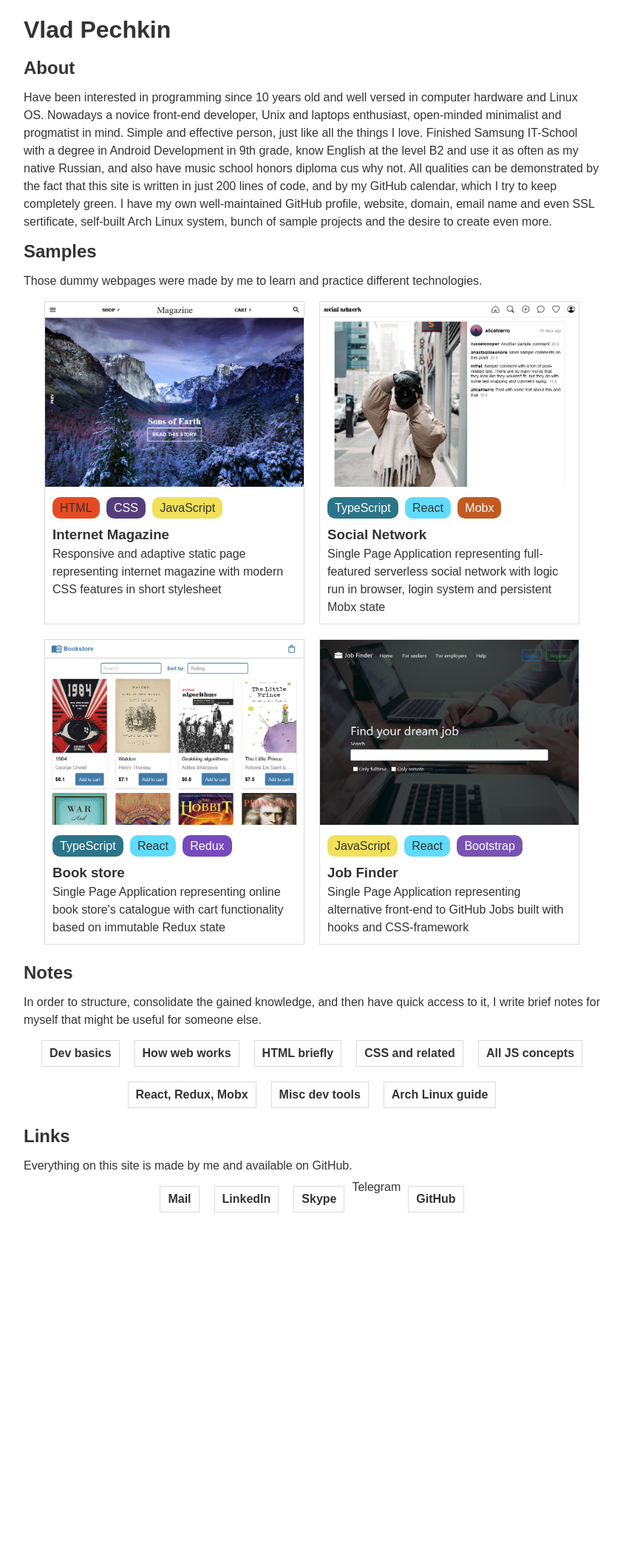
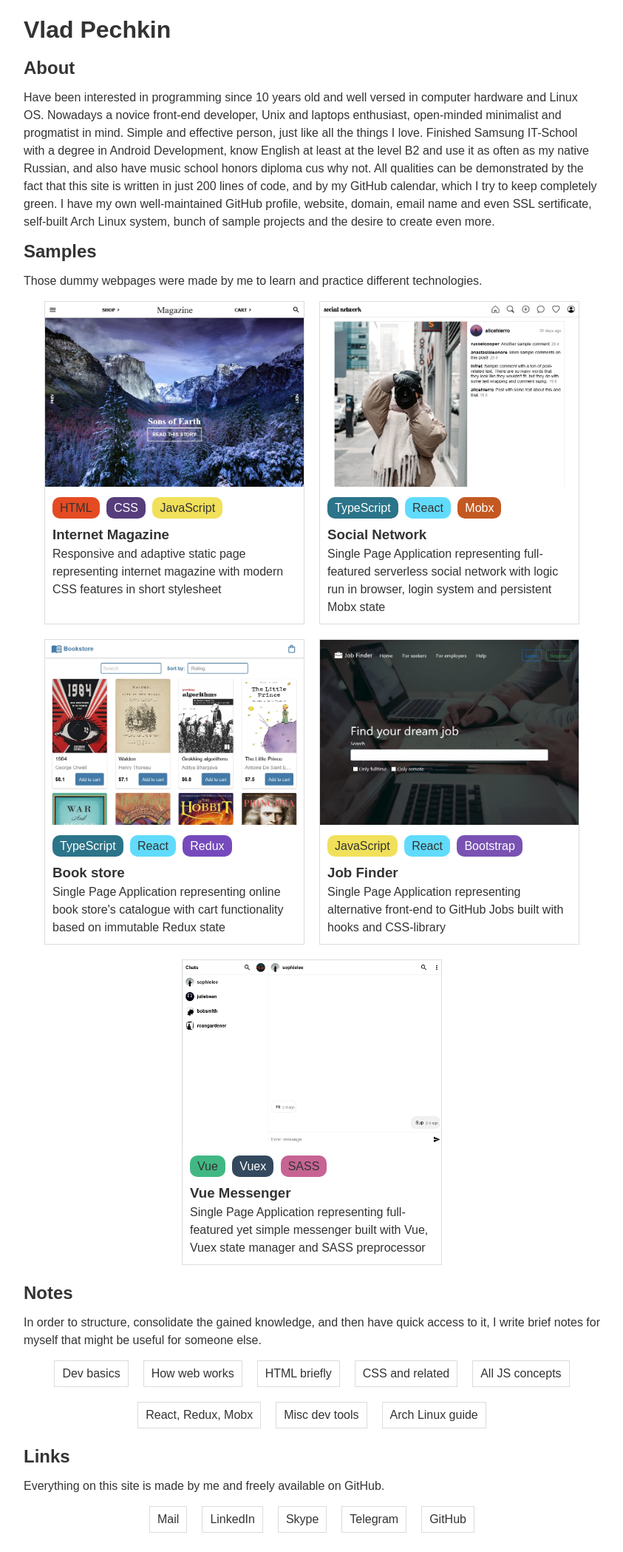
Before and after one commit to pechkn/pechkn.github.io, a Jekyll site: the page index.html, which Jekyll copies as it is, in a window 1280 px wide. Shown: the whole page at 74% size, without its empty margins (218-1061 px from the left). Built offline with Jekyll 4.4.1, drawn with Linux system fonts in a browser that asks for light colours; before the commit the page ends 1665 px from its top, so only the background shows below that.

Commit message:
Update previews, add card

```diff
--- a/index.html
+++ b/index.html
@@ -2,6 +2,7 @@
 <html lang="en">
   <head>
     <meta charset="UTF-8" />
+    <meta name="viewport" content="width=device-width, initial-scale=1.0" />
     <link rel="stylesheet" href="style.css" />
     <title>Vlad Pechkin</title>
   </head>
@@ -13,8 +14,8 @@
         Have been interested in programming since 10 years old and well versed in computer hardware
         and Linux OS. Nowadays a novice front-end developer, Unix and laptops enthusiast,
         open-minded minimalist and progmatist in mind. Simple and effective person, just like all
-        the things I love. Finished Samsung IT-School with a degree in Android Development in 9th
-        grade, know English at the level B2 and use it as often as my native Russian, and also have
+        the things I love. Finished Samsung IT-School with a degree in Android Development, know
+        English at least at the level B2 and use it as often as my native Russian, and also have
         music school honors diploma cus why not. All qualities can be demonstrated by the fact that
         this site is written in just 200 lines of code, and by my GitHub calendar, which I try to
         keep completely green. I have my own well-maintained GitHub profile, website, domain, email
@@ -27,7 +28,7 @@
       <p>Those dummy webpages were made by me to learn and practice different technologies.</p>
       <div class="container">
         <a class="card" href="https://infret.github.io/internet-magazine">
-          <img class="preview" src="res/internet-magazine.png" alt="Site preview" />
+          <img class="preview" src="res/internet-magazine.webp" alt="Site preview" />
           <span class="html" />
           <span class="css" />
           <span class="js" />
@@ -38,7 +39,7 @@
           </p>
         </a>
         <a class="card" href="https://infret.github.io/social-network">
-          <img class="preview" src="res/social-network.png" alt="Site preview" />
+          <img class="preview" src="res/social-network.webp" alt="Site preview" />
           <span class="ts" />
           <span class="react" />
           <span class="mobx" />
@@ -49,7 +50,7 @@
           </p>
         </a>
         <a class="card" href="https://infret.github.io/book-store">
-          <img class="preview" src="res/book-store.png" alt="Site preview" />
+          <img class="preview" src="res/book-store.webp" alt="Site preview" />
           <span class="ts" />
           <span class="react" />
           <span class="redux" />
@@ -59,15 +60,26 @@
             functionality based on immutable Redux state
           </p>
         </a>
-        <a class="card" href="https://infret.github.io/job-finder">
-          <img class="preview" src="res/job-finder.png" alt="In development" />
+        <a class="card" href="job-finder">
+          <img class="preview" src="res/job-finder.webp" alt="Site preview" />
           <span class="js" />
           <span class="react" />
           <span class="bootstrap" />
           <h3>Job Finder</h3>
           <p>
             Single Page Application representing alternative front-end to GitHub Jobs built with
-            hooks and CSS-framework
+            hooks and CSS-library
+          </p>
+        </a>
+        <a class="card" href="vue-messenger">
+          <img class="preview" src="res/vue-messenger.webp" alt="In development" />
+          <span class="vue" />
+          <span class="vuex" />
+          <span class="sass" />
+          <h3>Vue Messenger</h3>
+          <p>
+            Single Page Application representing full-featured yet simple messenger built with Vue,
+            Vuex state manager and SASS preprocessor
           </p>
         </a>
       </div>
@@ -79,30 +91,30 @@
         write brief notes for myself that might be useful for someone else.
       </p>
       <div class="container">
-        <a href="notes/basics" class="card"><h4>Dev basics</h4></a>
-        <a href="notes/web" class="card"><h4>How web works</h4></a>
-        <a href="notes/html" class="card"><h4>HTML briefly</h4></a>
-        <a href="notes/css" class="card"><h4>CSS and related</h4></a>
-        <a href="notes/js" class="card"><h4>All JS concepts</h4></a>
-        <a href="notes/react" class="card"><h4>React, Redux, Mobx</h4></a>
-        <a href="notes/misc" class="card"><h4>Misc dev tools</h4></a>
-        <a href="notes/arch" class="card"><h4>Arch Linux guide</h4></a>
+        <a href="notes/basics" class="card">Dev basics</a>
+        <a href="notes/web" class="card">How web works</a>
+        <a href="notes/html" class="card">HTML briefly</a>
+        <a href="notes/css" class="card">CSS and related</a>
+        <a href="notes/js" class="card">All JS concepts</a>
+        <a href="notes/react" class="card">React, Redux, Mobx</a>
+        <a href="notes/misc" class="card">Misc dev tools</a>
+        <a href="notes/arch" class="card">Arch Linux guide</a>
       </div>
     </section>
     <section id="contacts">
       <h2>Links</h2>
-      <p>Everything on this site is made by me and available on GitHub.</p>
+      <p>Everything on this site is made by me and freely available on GitHub.</p>
       <div class="container">
-        <a href="mailto:infr3t@gmail.com" class="card"><h4>Mail</h4></a>
+        <a href="mailto:infr3t@gmail.com" class="card">Mail</a>
         <a
           href="https://www.linkedin.com/in/vladislav-pechkin-400654208/
       "
           class="card"
-          ><h4>LinkedIn</h4></a
+          >LinkedIn</a
         >
-        <a href="skype:live:.cid.f963a82cd580aa51?userinfo" class="card"><h4>Skype</h4></a>
-        <a href="tg://resolve?domain=pechkindev">Telegram</a>
-        <a href="https://github.com/infret" class="card"><h4>GitHub</h4></a>
+        <a href="skype:live:.cid.f963a82cd580aa51?userinfo" class="card">Skype</a>
+        <a href="tg://resolve?domain=pechkindev" class="card">Telegram</a>
+        <a href="https://github.com/infret" class="card">GitHub</a>
       </div>
     </section>
   </body>
--- a/style.css
+++ b/style.css
@@ -108,3 +108,18 @@ span:before {
   background-color: #7952b3;
   color: white;
 }
+
+.vue:before {
+  content: 'Vue';
+  background-color: #41b883;
+}
+
+.vuex:before {
+  content: 'Vuex';
+  background-color: #34495e;
+  color: white;
+}
+.sass:before {
+  content: 'SASS';
+  background-color: #c76494;
+}
```
Also changed, not shown: res/book-store.png (deleted), res/book-store.webp (added), res/internet-magazine.png (deleted), res/internet-magazine.webp (added), res/job-finder.png (deleted), res/job-finder.webp (added), res/social-network.png (deleted), res/social-network.webp (added), res/vue-messenger.webp (added).
